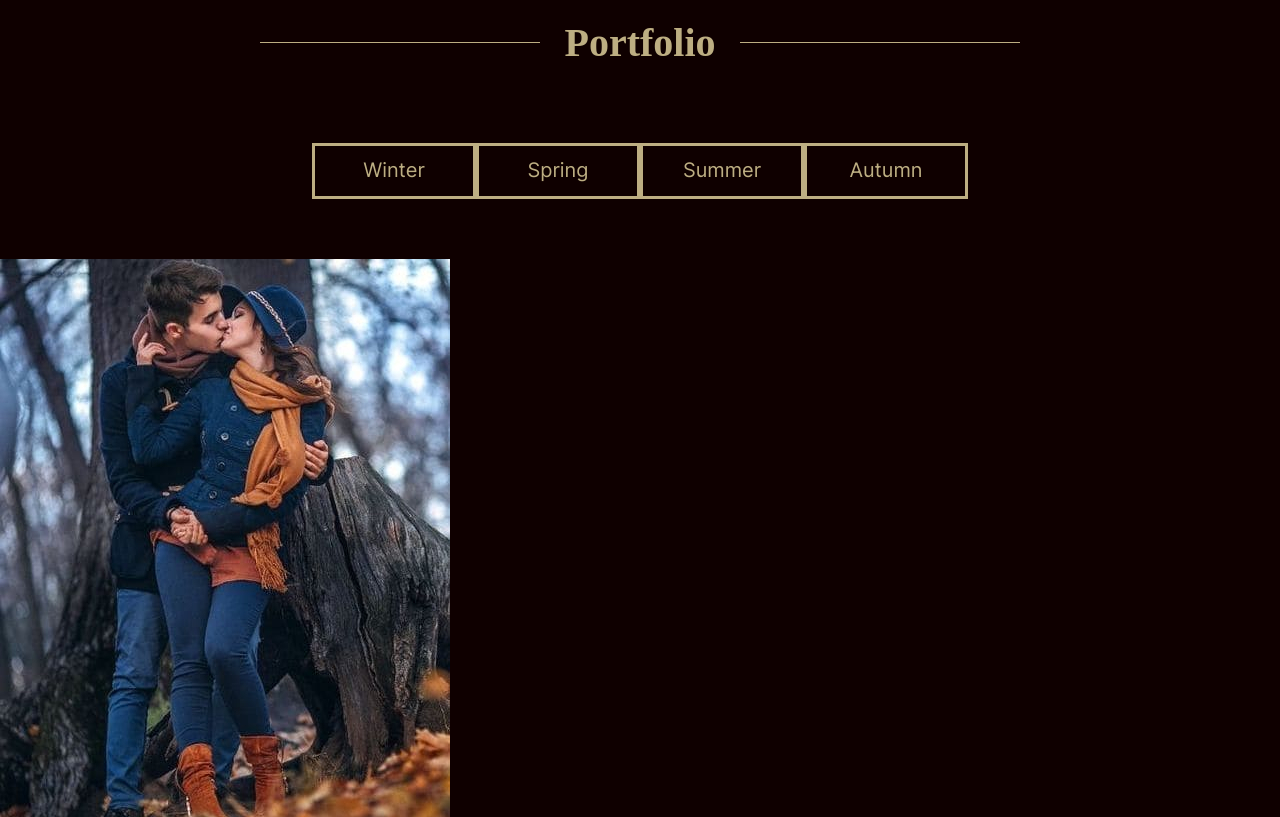
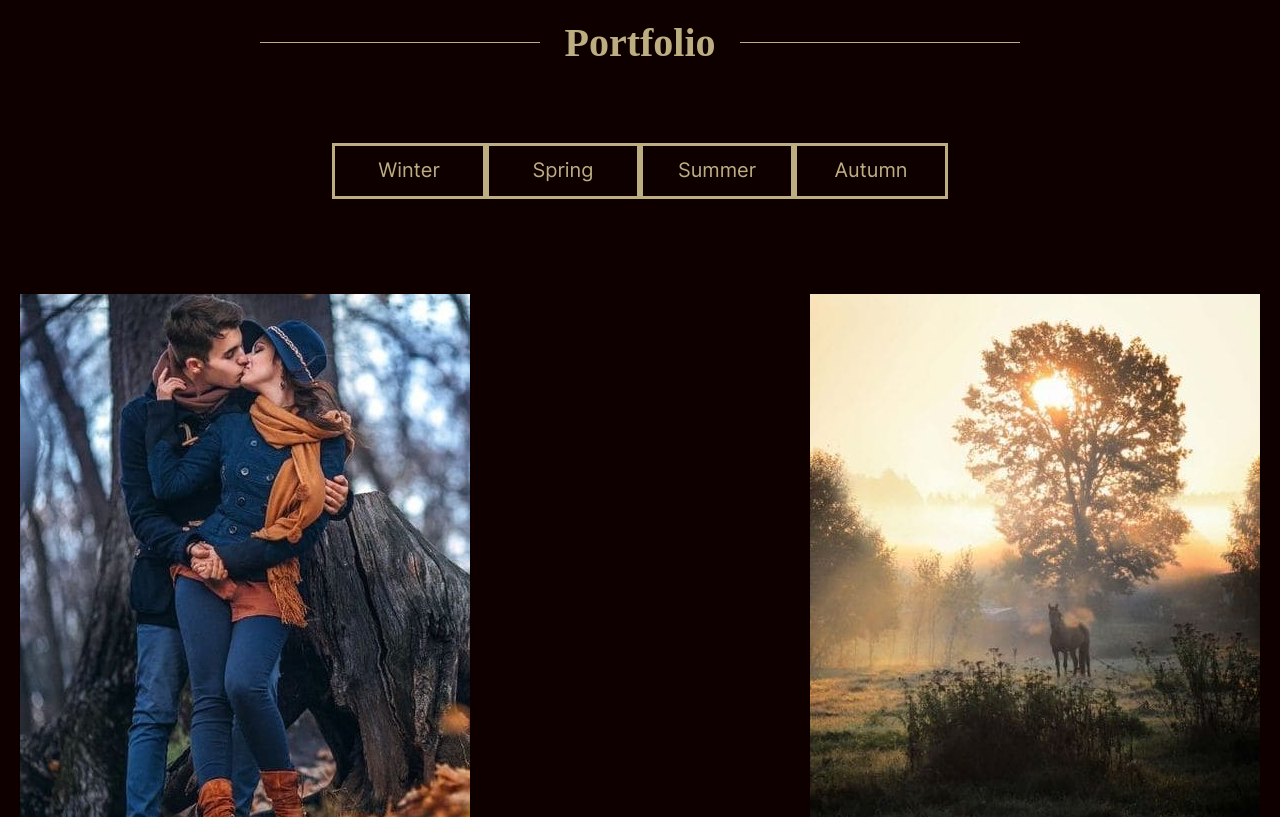
Before and after one commit to SpankkiMan/SpankkiMan, a plain HTML site: page index.html in a window 1280 px wide. Shown: the part 1523-2340 px from the top of the page. Drawn offline with Linux system fonts and the light colour scheme.

Commit message:
01.03.22

```diff
--- a/css/style.css
+++ b/css/style.css
@@ -735,6 +735,7 @@ img {
 .portfolio {
     position: relative;
     background-color: rgb(15, 0, 0);
+    padding: 0 20px 0 20px;
 }
 
 .portfolio__wrap {
@@ -784,7 +785,7 @@ img {
 .portfolio__cards {
     display: grid;
     grid-template-columns: repeat(4, 1fr);
-    margin-bottom: 60px;
+    margin-bottom: 35px;
     flex-wrap: wrap;
     padding: 0 272px;
 }
@@ -806,8 +807,21 @@ img {
 }
 
 .portfolio__photos {
-    display: grid;
-    grid-template-columns: repeat(6, 3px;
+    display: flex;
+}
+
+.portfolio__photos-inner {
+    display: flex;
+    justify-content: space-between;
+    align-content: space-between;
+    flex-wrap: wrap;
+    padding: 0;
+    margin: 35px 0 0;
+    list-style: none
+}
+
+.first {
+    margin-top: 25px;
 }
 
 
--- a/index.html
+++ b/index.html
@@ -127,6 +127,7 @@
                 </div>
             </div>
             <div class="portfolio__photos">
+                <div class="portfolio__photos-inner">
                     <div class="portfolio__photo">
                         <img src="./images/1.jpg" alt="1" class="first">
                     </div>
@@ -146,6 +147,7 @@
                         <img src="./images/6.jpg" alt="6" class="first">
                     </div>
                 </div>
+            </div>
 
         </section>
     </main>
```
Lines whose indentation alone changed are shown as unchanged.
